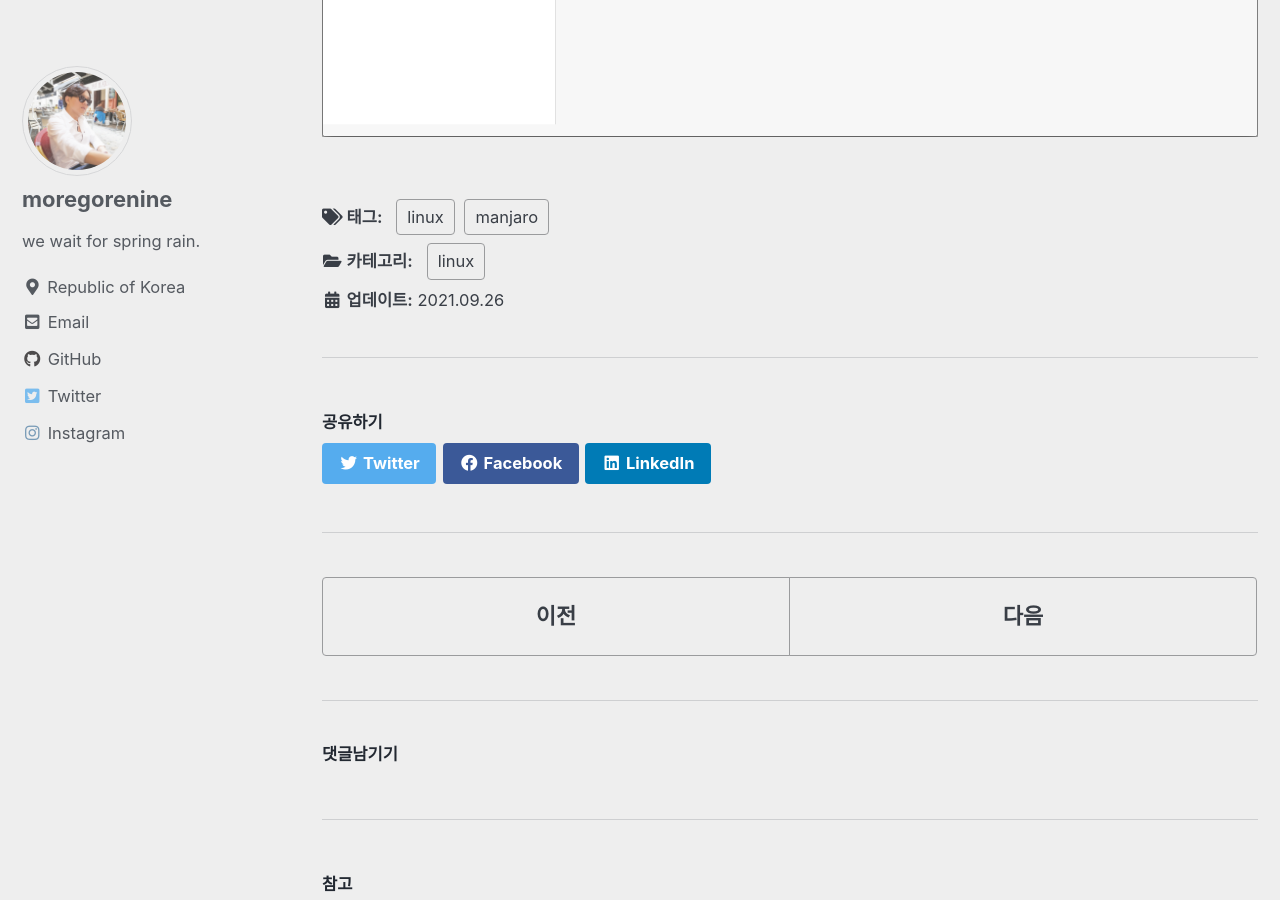
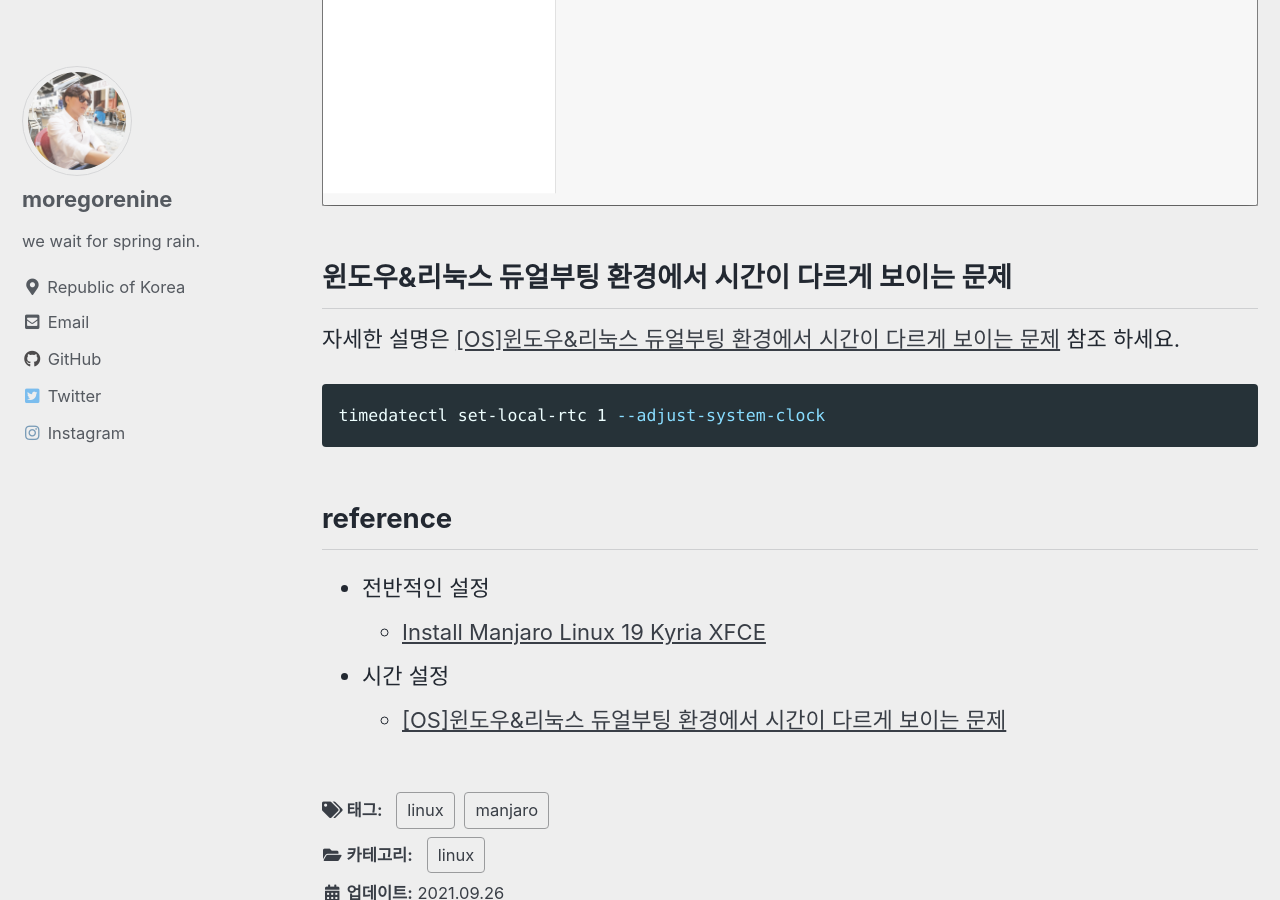
Before and after one commit to moregorenine/moregorenine.github.io, a Jekyll site: the page built from _posts/linux/2021-9-26-manjaro.md, in a window 1280 px wide and 900 px high, scrolled down 4713 px. Built offline with Jekyll 4.4.1, drawn with Linux system fonts in a browser that asks for light colours; cached includes are drawn as plain includes; comment, search, counter and statistics services are not loaded; some of the changed text lies outside the part shown.

Commit message:
update manjaro, node

````diff
--- a/_posts/linux/2021-9-26-manjaro.md
+++ b/_posts/linux/2021-9-26-manjaro.md
@@ -44,3 +44,15 @@ ruby github-page 포스팅 때문에 설치하는데 3.0 최신버젼을 설치
 
 `ruby 2.7` 설치
 <img src="/assets/images/posts/linux/manjaro/install-ruby.png">
+
+## 윈도우&리눅스 듀얼부팅 환경에서 시간이 다르게 보이는 문제
+자세한 설명은 [[OS]윈도우&리눅스 듀얼부팅 환경에서 시간이 다르게 보이는 문제](https://hyoje420.tistory.com/50) 참조 하세요.
+```sh
+timedatectl set-local-rtc 1 --adjust-system-clock
+```
+
+## reference
+- 전반적인 설정
+  - [Install Manjaro Linux 19 Kyria XFCE](https://kwonnam.pe.kr/wiki/linux/manjaro/19_kyria_xfce)
+- 시간 설정
+  - [[OS]윈도우&리눅스 듀얼부팅 환경에서 시간이 다르게 보이는 문제](https://hyoje420.tistory.com/50)
````
Also changed, not shown: other parts of _posts/linux/2021-9-26-manjaro.md (+1 -1 lines), _posts/node/2021-3-12-node.md (added, +19 -0 lines), _posts/node/2021-3-12-npm-update.md (deleted, +0 -11 lines).
